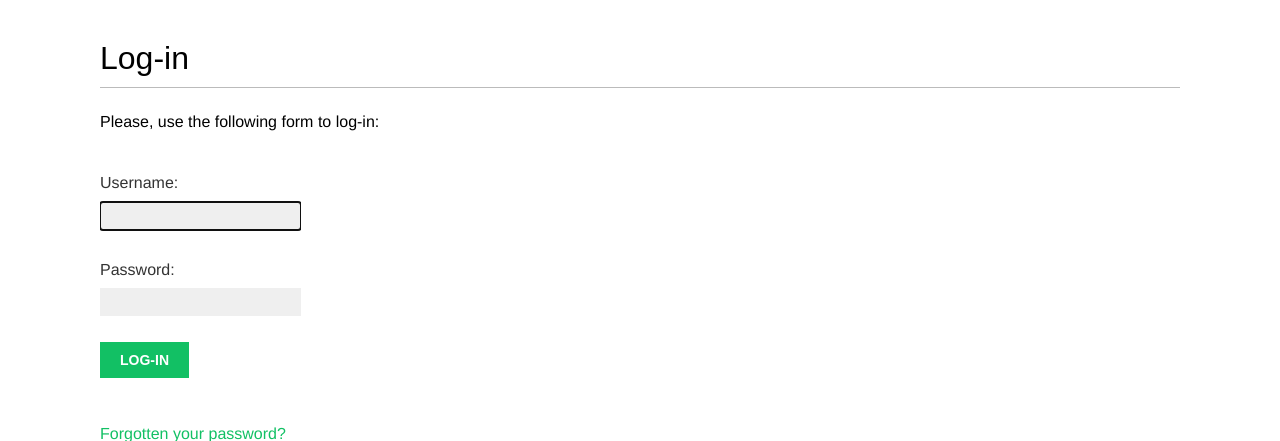
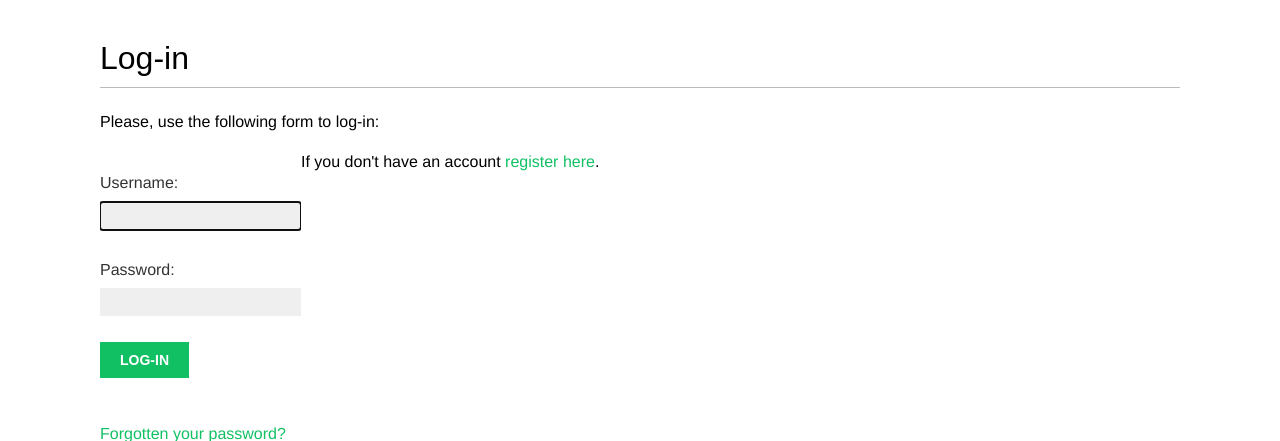
Before and after one commit to OleksanderShevchenko/social_website, a Django app: page /account/login/ in a window 1280 px wide. Shown: the part 47-488 px from the top of the page. Run offline with Django 5.2, Linux system fonts and the light colour scheme; some web fonts are replaced.

Commit message:
Add link to registration in login template.

```diff
--- a/account/templates/registration/login.html
+++ b/account/templates/registration/login.html
@@ -11,6 +11,7 @@
         </p>
     {% else %}
         <p>Please, use the following form to log-in:</p>
+        If you don't have an account <a href="{% url "register" %}">register here</a>.
     {% endif %}
 
     <div class="login-form">
```
